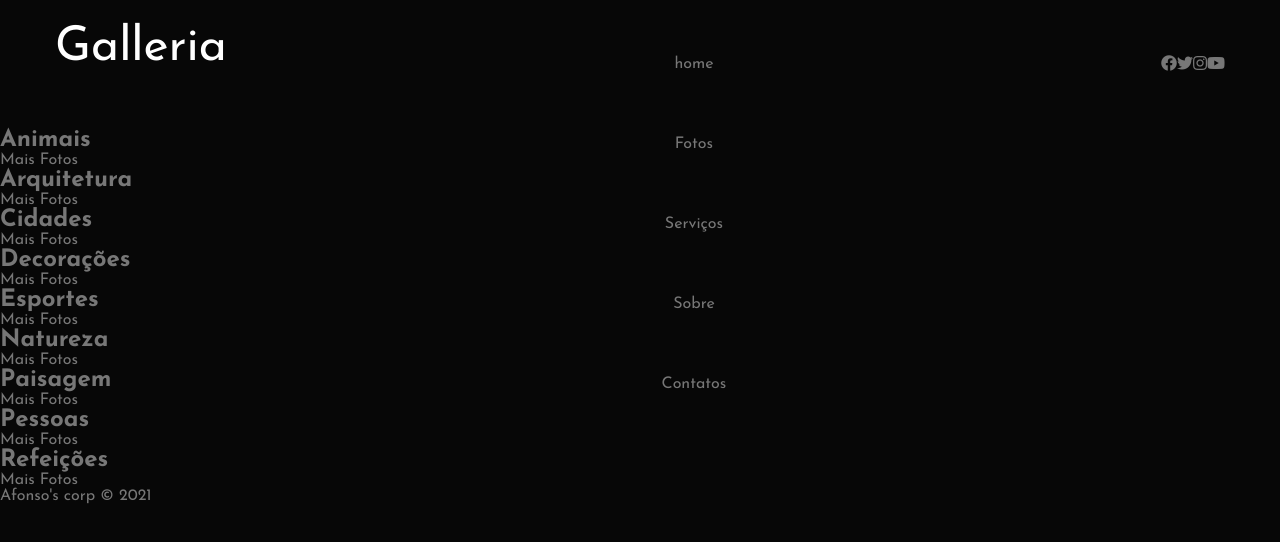
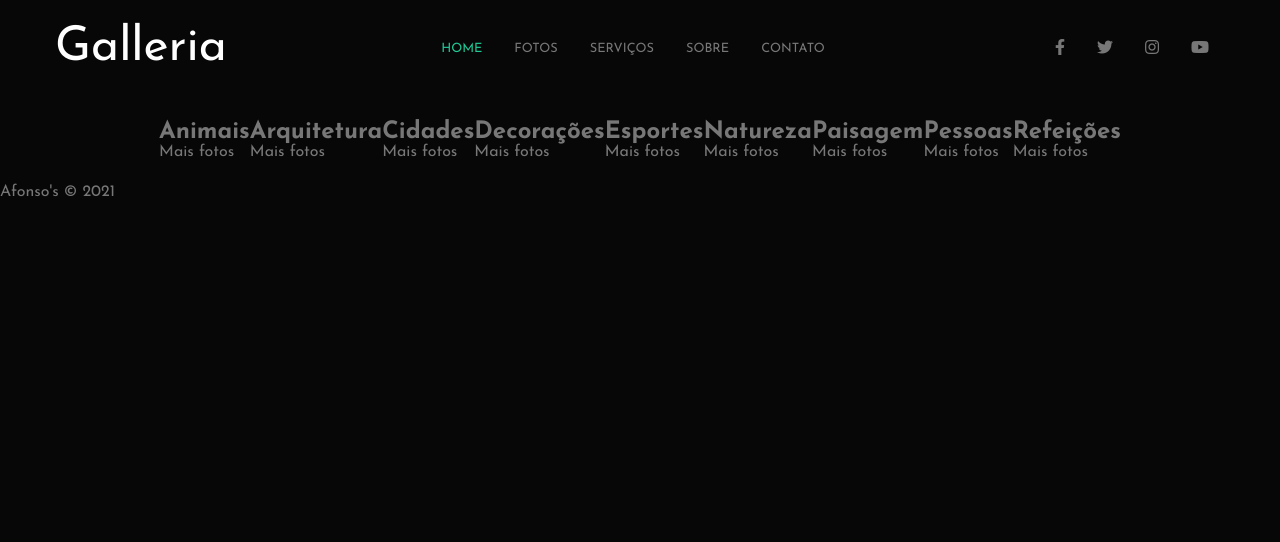
Before and after one commit to aptsharp/PhotoGallery, a plain HTML site: page index.html in a window 1280 px wide. Drawn offline with Linux system fonts and the light colour scheme.

Commit message:
ajustes e evolução do projeto

```diff
--- a/index.html
+++ b/index.html
@@ -2,10 +2,9 @@
 <html lang="en">
   <head>
     <meta charset="UTF-8" />
-    <meta http-equiv="X-UA-Compatible" content="IE=edge" />
     <meta name="viewport" content="width=device-width, initial-scale=1.0" />
     <title>Galleria</title>
-    <!-- google fonts -->
+    <!-- Google Fonts -->
     <link rel="preconnect" href="https://fonts.gstatic.com" />
     <link
       href="https://fonts.googleapis.com/css2?family=Josefin+Sans:ital,wght@0,100;0,200;0,300;0,400;0,500;0,600;0,700;1,100;1,200;1,300;1,400;1,500;1,600;1,700&display=swap"
@@ -14,10 +13,9 @@
     <!-- Font Awesome -->
     <link
       rel="stylesheet"
-      href="https://cdnjs.cloudflare.com/ajax/libs/font-awesome/5.15.3/css/all.min.css"
-      integrity="sha512-iBBXm8fW90+nuLcSKlbmrPcLa0OT92xO1BIsZ+ywDWZCvqsWgccV3gFoRBv0z+8dLJgyAHIhR35VZc2oM/gI1w=="
+      href="https://cdnjs.cloudflare.com/ajax/libs/font-awesome/5.15.2/css/all.min.css"
+      integrity="sha512-HK5fgLBL+xu6dm/Ii3z4xhlSUyZgTT9tuc/hSrtw6uzJOvgRr2a9jyxxT1ely+B+xFAmJKVSTbpM/CuL7qxO8w=="
       crossorigin="anonymous"
-      referrerpolicy="no-referrer"
     />
     <!-- Estilos da aplicação -->
     <link rel="stylesheet" href="css/styles.css" />
@@ -27,41 +25,43 @@
       <a href="" class="header-brand">Galleria</a>
       <nav class="header-navbar">
         <ul>
-          <a href="#" class="active">home </a>
-        </ul>
-        <ul>
-          <a href="#">Fotos </a>
-        </ul>
-        <ul>
-          <a href="#">Serviços </a>
-        </ul>
-        <ul>
-          <a href="#">Sobre </a>
-        </ul>
-        <ul>
-          <a href="#">Contatos </a>
+          <li>
+            <a href="#" class="active">Home</a>
+          </li>
+          <li>
+            <a href="#">Fotos</a>
+          </li>
+          <li>
+            <a href="#">Serviços</a>
+          </li>
+          <li>
+            <a href="#">Sobre</a>
+          </li>
+          <li>
+            <a href="#">Contato</a>
+          </li>
         </ul>
       </nav>
       <div class="header-social-media">
         <ul>
           <li>
             <a href="#">
-              <i class="fab fa-facebook"> </i>
+              <i class="fab fa-facebook-f"></i>
             </a>
           </li>
           <li>
             <a href="#">
-              <i class="fab fa-twitter"> </i>
+              <i class="fab fa-twitter"></i>
             </a>
           </li>
           <li>
             <a href="#">
-              <i class="fab fa-instagram"> </i>
+              <i class="fab fa-instagram"></i>
             </a>
           </li>
           <li>
             <a href="#">
-              <i class="fab fa-youtube"> </i>
+              <i class="fab fa-youtube"></i>
             </a>
           </li>
         </ul>
@@ -71,44 +71,44 @@
       <div class="gallery">
         <div class="gallery-card" id="card-1">
           <h2 class="gallery-card-title">Animais</h2>
-          <a href="" class="gallery-card-btn">Mais Fotos</a>
+          <a href="" class="gallery-card-btn">Mais fotos</a>
         </div>
         <div class="gallery-card" id="card-2">
           <h2 class="gallery-card-title">Arquitetura</h2>
-          <a href="" class="gallery-card-btn">Mais Fotos</a>
+          <a href="" class="gallery-card-btn">Mais fotos</a>
         </div>
         <div class="gallery-card" id="card-3">
           <h2 class="gallery-card-title">Cidades</h2>
-          <a href="" class="gallery-card-btn">Mais Fotos</a>
+          <a href="" class="gallery-card-btn">Mais fotos</a>
         </div>
         <div class="gallery-card" id="card-4">
           <h2 class="gallery-card-title">Decorações</h2>
-          <a href="" class="gallery-card-btn">Mais Fotos</a>
+          <a href="" class="gallery-card-btn">Mais fotos</a>
         </div>
         <div class="gallery-card" id="card-5">
           <h2 class="gallery-card-title">Esportes</h2>
-          <a href="" class="gallery-card-btn">Mais Fotos</a>
+          <a href="" class="gallery-card-btn">Mais fotos</a>
         </div>
         <div class="gallery-card" id="card-6">
           <h2 class="gallery-card-title">Natureza</h2>
-          <a href="" class="gallery-card-btn">Mais Fotos</a>
+          <a href="" class="gallery-card-btn">Mais fotos</a>
         </div>
         <div class="gallery-card" id="card-7">
           <h2 class="gallery-card-title">Paisagem</h2>
-          <a href="" class="gallery-card-btn">Mais Fotos</a>
+          <a href="" class="gallery-card-btn">Mais fotos</a>
         </div>
         <div class="gallery-card" id="card-8">
           <h2 class="gallery-card-title">Pessoas</h2>
-          <a href="" class="gallery-card-btn">Mais Fotos</a>
+          <a href="" class="gallery-card-btn">Mais fotos</a>
         </div>
         <div class="gallery-card" id="card-9">
           <h2 class="gallery-card-title">Refeições</h2>
-          <a href="" class="gallery-card-btn">Mais Fotos</a>
+          <a href="" class="gallery-card-btn">Mais fotos</a>
         </div>
       </div>
     </main>
     <footer>
-        <p><span>Afonso's corp</span> &copy; 2021</p>
+      <p><span>Afonso's</span> &copy; 2021</p>
     </footer>
   </body>
 </html>
--- a/sass/styles.sass
+++ b/sass/styles.sass
@@ -24,11 +24,11 @@ body
     justify-content: space-between
     @include mixins.container
 
-    &-brand
+    &-brand //.header-brand
         color: variables.$primary-color
         font-size: 3rem
 
-    &-navbar
+    &-navbar //header-navbar
 
         ul
             height: 100%
@@ -46,9 +46,18 @@ body
                     &:hover
                         color: variables.$secondary-color
 
-
     &-social-media
 
         ul
             @include mixins.flex-center
             height: 100%
+            li
+                margin: 0 1rem
+                a
+                    &:hover
+                        color: variables.$primary-color
+
+.gallery
+    @include mixins.flex-center
+    @include mixins.container
+    flex-wrap: wrap
```
Also changed, not shown: css/styles.css, 1 other file.
